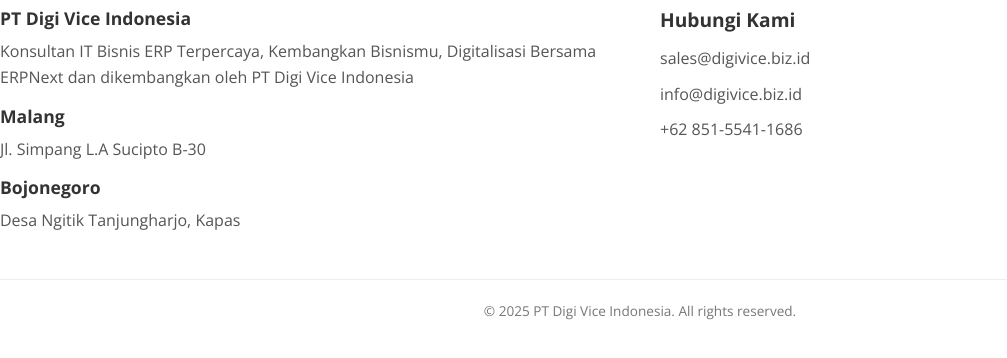
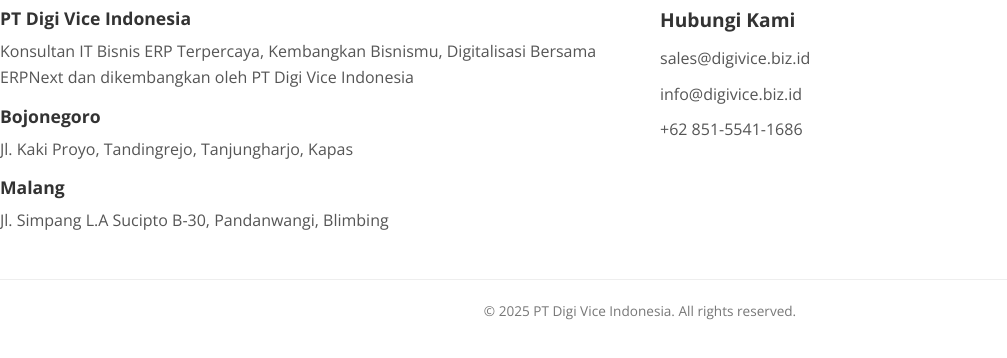
Before and after one commit to vandrysetiyanto/Landing-Page-Digivice, a plain HTML site: page index.html in a window 1280 px wide. Shown: the part 5533-5891 px from the top of the page, without its empty margins (0-1007 px from the left). Drawn offline with nearby package versions, Linux system fonts and the light colour scheme.

Commit message:
update alamat

```diff
--- a/index.html
+++ b/index.html
@@ -294,10 +294,10 @@
                 <div class="left-content">
                     <h3>PT Digi Vice Indonesia</h3>
                     <p>Konsultan IT Bisnis ERP Terpercaya, Kembangkan Bisnismu, Digitalisasi Bersama ERPNext dan dikembangkan oleh PT Digi Vice Indonesia</p>
+                    <h3>Bojonegoro</h3>
+                    <p>Jl. Kaki Proyo, Tandingrejo, Tanjungharjo, Kapas</p>
                     <h3>Malang</h3>
-                    <p>Jl. Simpang L.A Sucipto B-30</p>
-                    <h3>Bojonegoro</h3>
-                    <p>Desa Ngitik Tanjungharjo, Kapas </p>
+                    <p>Jl. Simpang L.A Sucipto B-30, Pandanwangi, Blimbing</p>
                 </div>
 
                 <div class="right-content">
```
